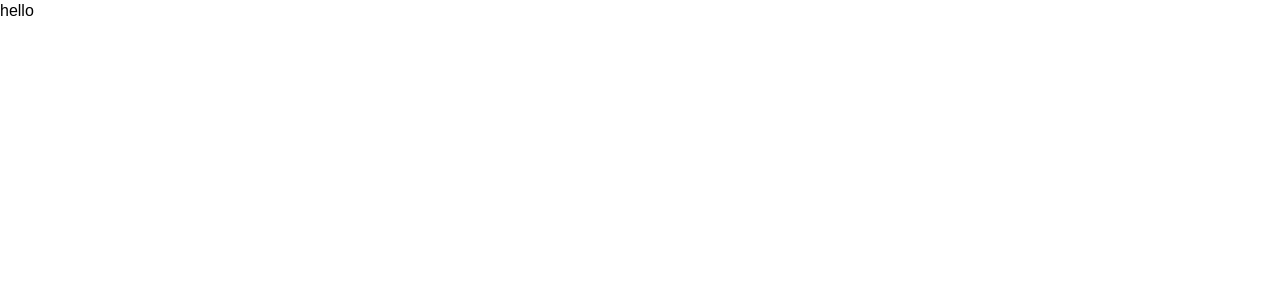
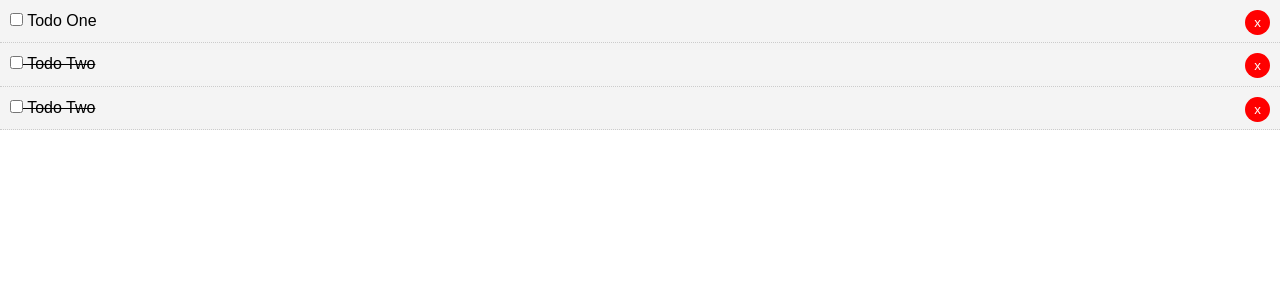
Before and after one commit to awantech-io/vue-todo, a Vue app: page / in a window 1280 px wide. Shown: the top 300 px of the page. Built offline with nearby package versions, Linux system fonts and the light colour scheme.

Commit message:
add listing, checked & delete features

```diff
--- a/src/App.vue
+++ b/src/App.vue
@@ -1,15 +1,42 @@
 <template>
-  <div id="app">{{msg}}</div>
+  <div id="app">
+    <Todos v-bind:todos="todos" v-on:del-todo="deleteTodo" />
+  </div>
 </template>
 
 <script>
+import Todos from "./components/Todos";
+
 export default {
   name: "App",
-  components: {},
+  components: {
+    Todos,
+  },
   data() {
     return {
-      msg: "hello",
+      todos: [
+        {
+          id: 1,
+          title: "Todo One",
+          completed: false,
+        },
+        {
+          id: 2,
+          title: "Todo Two",
+          completed: true,
+        },
+        {
+          id: 3,
+          title: "Todo Two",
+          completed: true,
+        },
+      ],
     };
+  },
+  methods: {
+    deleteTodo(id) {
+      this.todos = this.todos.filter((todo) => todo.id !== id);
+    },
   },
 };
 </script>
--- /dev/null
+++ b/src/components/TodoItem.vue
@@ -0,0 +1,41 @@
+<template>
+  <div class="todo-item" v-bind:class="{'is-complete':todo.completed}">
+    <p>
+      <input type="checkbox" v-on:change="markComplete" />
+      {{todo.title}}
+      <button @click="$emit('del-todo', todo.id)" class="del">x</button>
+    </p>
+  </div>
+</template>
+
+<script>
+export default {
+  name: "TodoItem",
+  props: ["todo"],
+  methods: {
+    markComplete() {
+      this.todo.completed = !this.todo.completed;
+    },
+  },
+};
+</script>
+
+<style scoped>
+.todo-item {
+  background: #f4f4f4;
+  padding: 10px;
+  border-bottom: 1px #ccc dotted;
+}
+.is-complete {
+  text-decoration: line-through;
+}
+.del {
+  background: #ff0000;
+  color: #fff;
+  border: none;
+  padding: 5px 9px;
+  border-radius: 50%;
+  cursor: pointer;
+  float: right;
+}
+</style>
--- /dev/null
+++ b/src/components/Todos.vue
@@ -0,0 +1,20 @@
+<template>
+  <div>
+    <div v-bind:key="todo.id" v-for="todo in todos">
+      <TodoItem v-bind:todo="todo" v-on:del-todo="$emit('del-todo', todo.id)" />
+    </div>
+  </div>
+</template>
+
+<script>
+import TodoItem from "./TodoItem.vue";
+
+export default {
+  name: "Todos",
+  components: { TodoItem },
+  props: ["todos"],
+};
+</script>
+
+<style scoped>
+</style>
```
Also changed, not shown: 1 other file (tests, documents, lock files or other folders).
